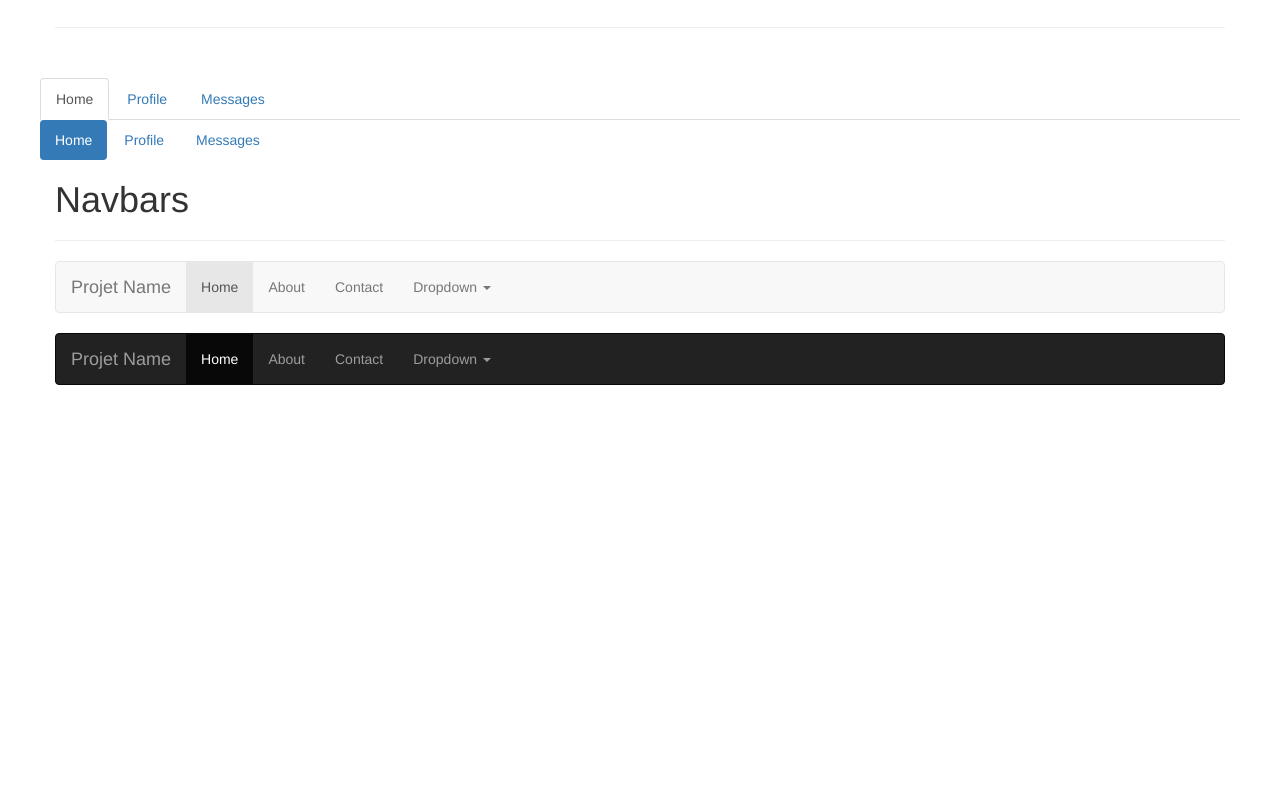
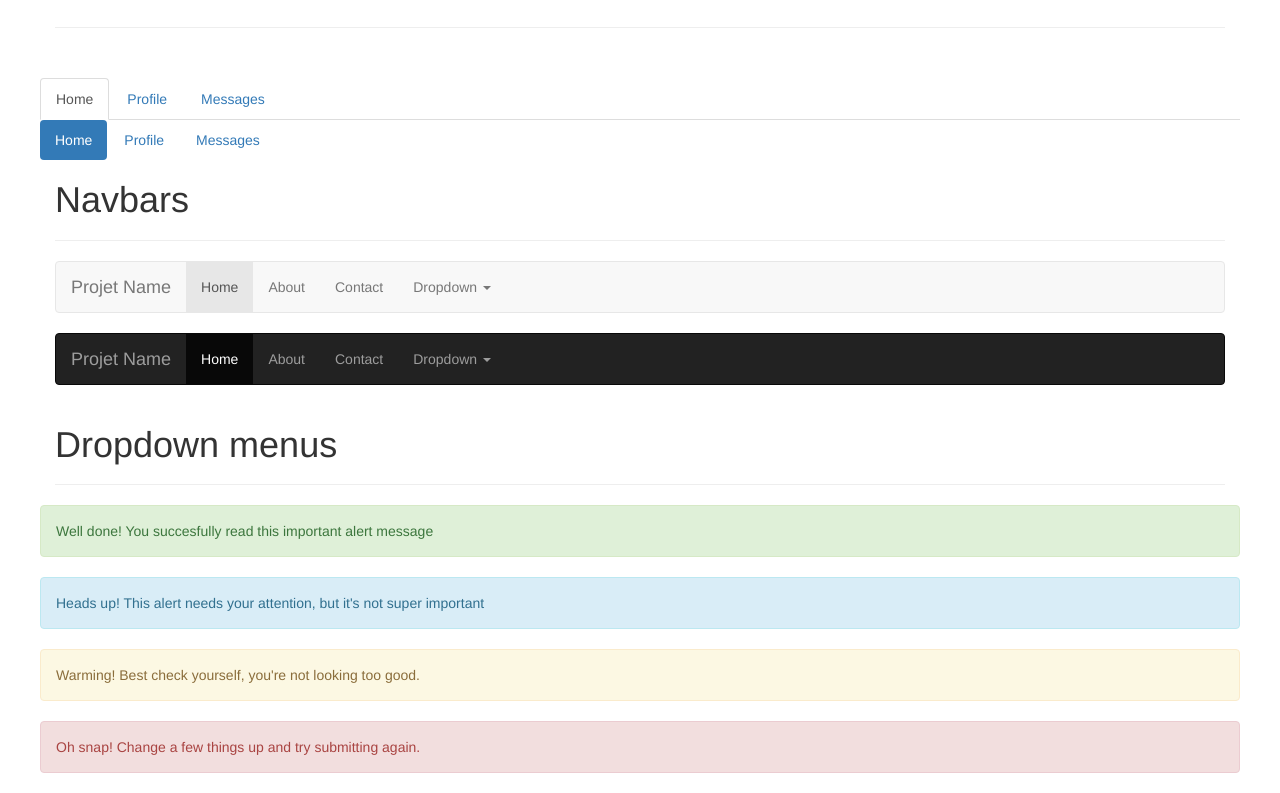
Before and after one commit to shazilh/sprint4-ejercicio-R-plica-Bootstrap, a plain HTML site: page index.html in a window 1280 px wide. Shown: the part 2526-3319 px from the top of the page. Before the commit the page ends 2931 px from the top, so only its background shows below. Drawn offline with nearby package versions, Linux system fonts and the light colour scheme.

Commit message:
desarrollo hasta alerts

```diff
--- a/index.html
+++ b/index.html
@@ -468,6 +468,20 @@
                  </nav>
              </div>
         </section>
+         <!--codigo de la seccion Alerts-->
+        <section class="container">
+           <div class="row">
+               <h1>Dropdown menus</h1>
+               <div><hr class="anchoLinea"></div>
+                   <div class="row">
+                   <div class="alert alert-success" role="alert">Well done! You succesfully read this important alert message</div>
+                   <div class="alert alert-info" role="alert">Heads up! This alert needs your attention, but it's not super important</div>
+                   <div class="alert alert-warning" role="alert">Warming! Best check yourself, you're not looking too good.</div>
+                   <div class="alert alert-danger" role="alert">Oh snap! Change a few things up and try submitting again.</div>
+               </div>
+            </div>
+        </section>
+          <!--codigo de la seccion Progress Bars-->
 
 
     <script src="http://code.jquery.com/jquery-latest.js"></script>
```
